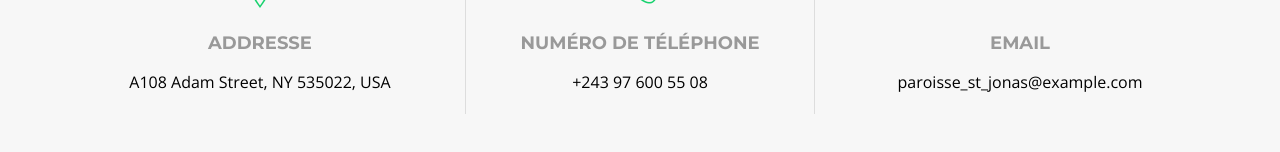
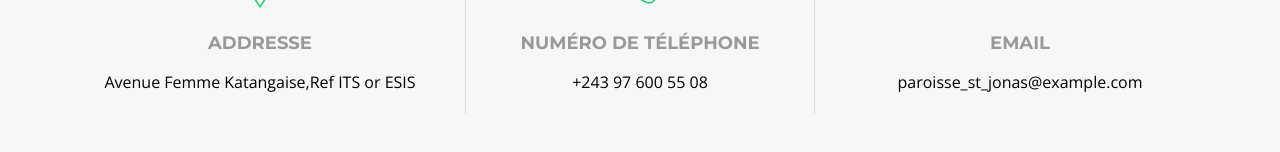
Before and after one commit to jonathankto/jonathankto.github.io, a plain HTML site: page index.html in a window 1280 px wide. Shown: the part 4772-4924 px from the top of the page. Drawn offline with nearby package versions, Linux system fonts and the light colour scheme; a script that the page names is missing; files whose address does not match are found by name.

Commit message:
Update index.html

```diff
--- a/index.html
+++ b/index.html
@@ -670,7 +670,7 @@
             <div class="contact-address">
               <i class="ion-ios-location-outline"></i>
               <h3>Addresse</h3>
-              <address>A108 Adam Street, NY 535022, USA</address>
+              <address>Avenue Femme Katangaise,Ref ITS or ESIS</address>
             </div>
           </div>
 
```
